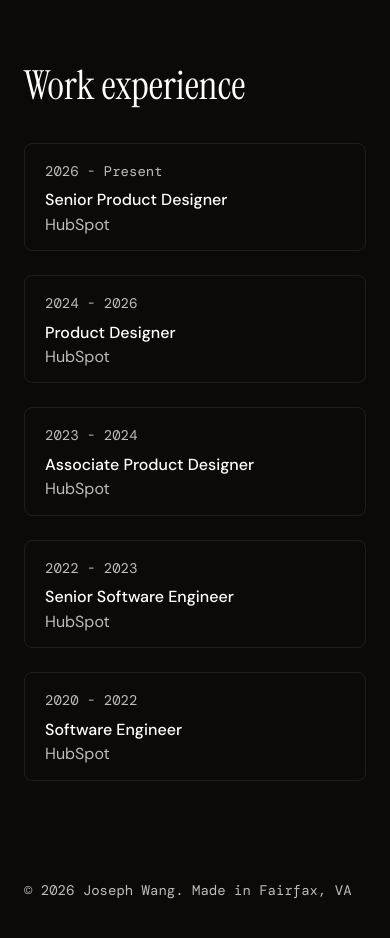
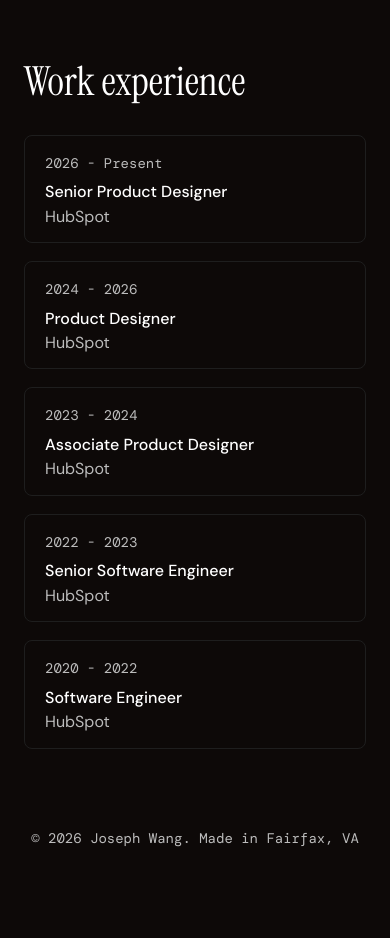
Before and after one commit to joewang96/joewang.dev, a Gatsby site: page / in a window 390 px wide. Shown: the part 820-1758 px from the top of the page. After the commit the page ends 1708 px from the top, so only its background shows below. Built offline with nearby package versions, Linux system fonts and the light colour scheme; Gatsby itself is replaced by a stand-in of ours.

Commit message:
more responsive tweaks: text bottom margin and footer alignment and wrapping

```diff
--- a/src/components/Footer.js
+++ b/src/components/Footer.js
@@ -3,6 +3,10 @@ import React from 'react';
 import styled from 'styled-components';
 import P from '../elements/P';
 import { FONTS, FONT_SIZE, SIZES } from '../tokens';
+
+const Breakline = styled.span`
+  display: inline-block;
+`;
 
 const StyledFooter = styled.footer`
   position: relative;
@@ -11,6 +15,14 @@ const StyledFooter = styled.footer`
 
   @media (max-width: ${SIZES.BREAK_SM}) {
     margin-top: 100px;
+  }
+  @media (max-width: ${SIZES.BREAK_SM}) {
+    margin-top: 80px;
+    margin-bottom: 40px;
+  }
+
+  @media (max-width: ${SIZES.BREAK_XS}) {
+    text-align: center;
   }
 `;
 
@@ -24,7 +36,8 @@ const CopyrightText = styled(P)`
 const Footer = () => (
   <StyledFooter>
     <CopyrightText>
-      &copy; {new Date().getFullYear()} Joseph Wang. Made in Fairfax, VA
+      &copy; {new Date().getFullYear()} Joseph Wang. Made in{' '}
+      <Breakline>Fairfax, VA</Breakline>
     </CopyrightText>
   </StyledFooter>
 );
--- a/src/components/WorkSection.js
+++ b/src/components/WorkSection.js
@@ -53,6 +53,10 @@ const JobList = styled.div`
   flex-direction: column;
   width: 100%;
   gap: 24px;
+
+  @media (max-width: ${SIZES.BREAK_SM}) {
+    gap: 18px;
+  }
 `;
 
 class JobItem extends React.Component {
--- a/src/elements/H2.js
+++ b/src/elements/H2.js
@@ -1,6 +1,6 @@
 import styled from 'styled-components';
 
-import { COLORS, FONTS, FONT_SIZE } from '../tokens';
+import { COLORS, FONTS, FONT_SIZE, SIZES } from '../tokens';
 
 const H2 = styled.h2`
   font-family: ${FONTS.SERIF};
@@ -8,6 +8,10 @@ const H2 = styled.h2`
   font-weight: normal;
   color: ${COLORS.TEXT};
   margin-bottom: 32px;
+
+  @media (max-width: ${SIZES.BREAK_SM}) {
+    margin-bottom: 28px;
+  }
 `;
 
 export default H2;
```
